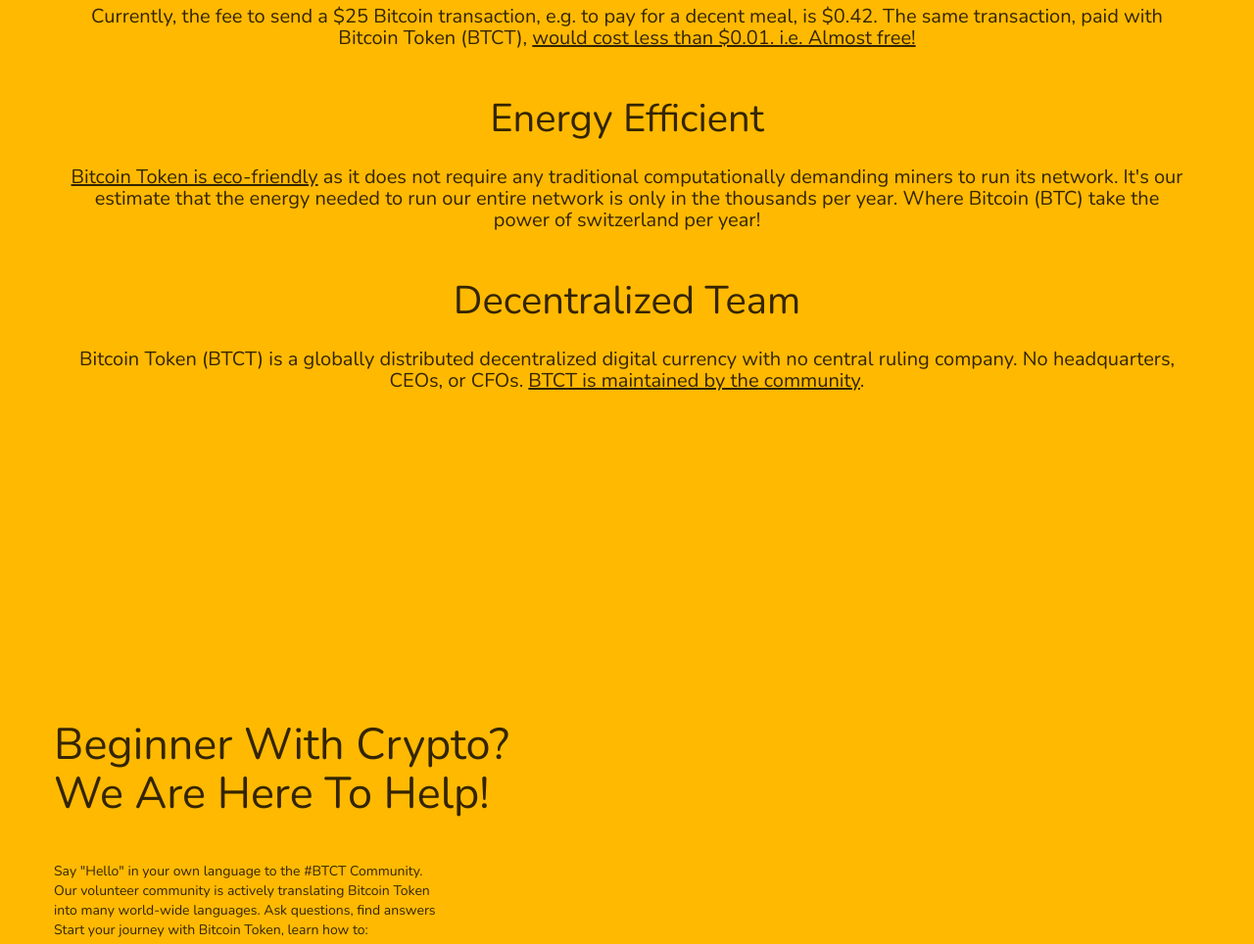
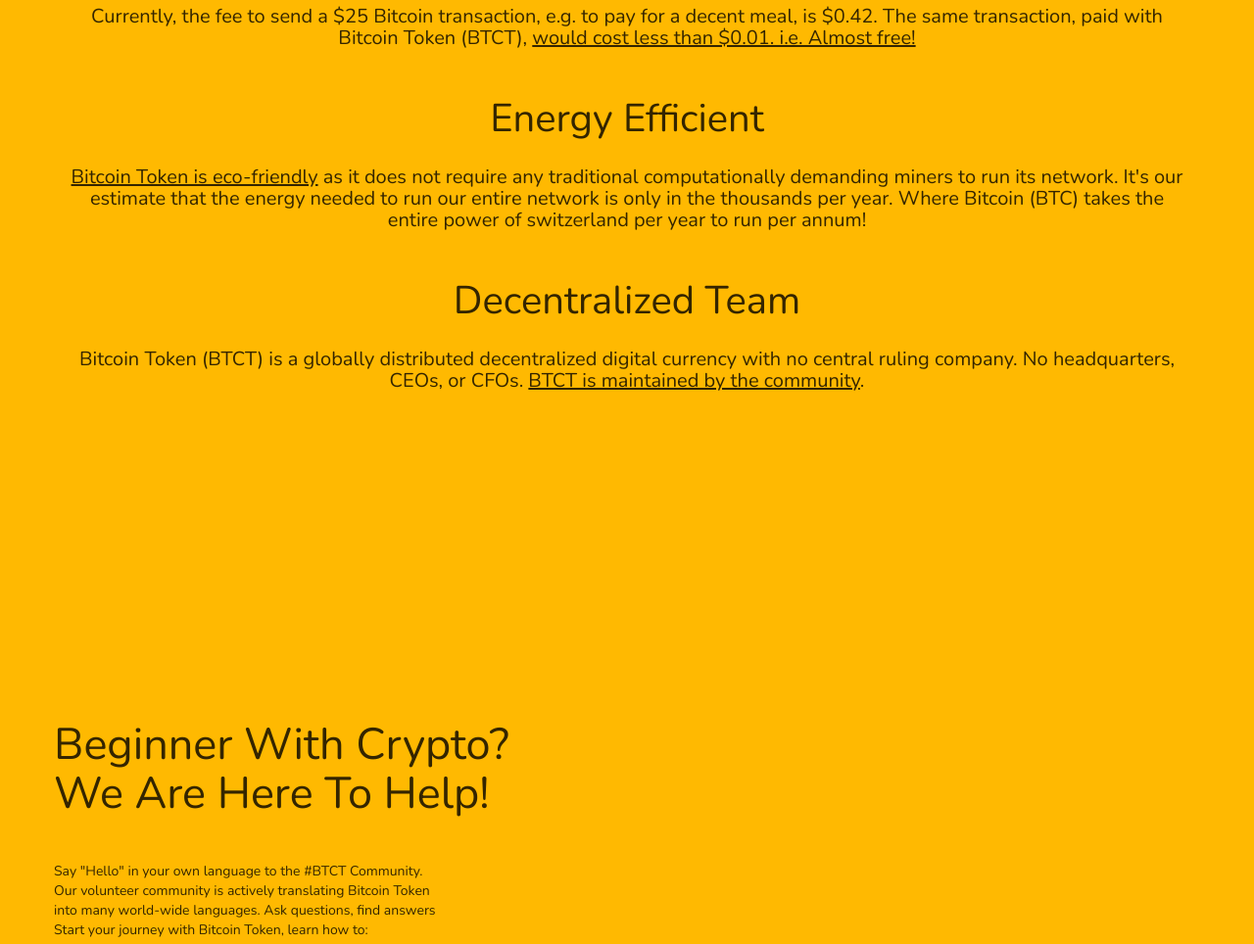
Before and after one commit to metadollar/bitcointokenbtct.github.io, a plain HTML site: page index.html in a window 1280 px wide. Shown: the part 1447-2411 px from the top of the page at 98% size. Drawn offline with nearby package versions, Linux system fonts and the light colour scheme.

Commit message:
Add files via upload
fixed crucial typos. :-)

```diff
--- a/index.html
+++ b/index.html
@@ -81,7 +81,7 @@
 
 
 <h1><font color="#342500">Energy Efficient</font></h1>
-						<h2><font color="#342500"><u>Bitcoin Token is eco-friendly</u> as it does not require any traditional computationally demanding miners to run its network. It's our estimate that the energy needed to run our entire network is only in the thousands per year. Where Bitcoin (BTC) take the power of switzerland per year!<br><br>
+						<h2><font color="#342500"><u>Bitcoin Token is eco-friendly</u> as it does not require any traditional computationally demanding miners to run its network. It's our estimate that the energy needed to run our entire network is only in the thousands per year. Where Bitcoin (BTC) takes the entire power of switzerland per year to run per annum!<br><br>
 
 <h1><font color="#342500">Decentralized Team</font></h1>
 						<h2><font color="#342500">Bitcoin Token (BTCT) is a globally distributed decentralized digital currency with no central ruling company. No headquarters, CEOs, or CFOs. <u>BTCT is maintained by the community</u>.
```
